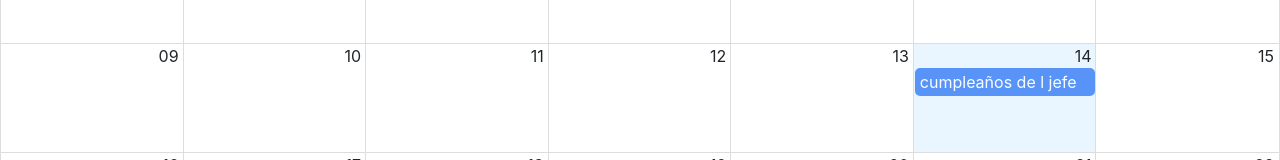
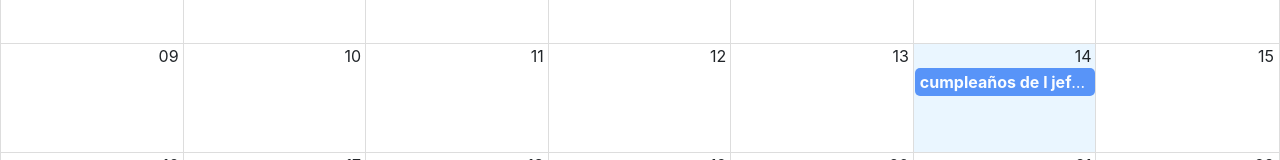
Before and after one commit to andrescolo2008/CalendarApp, a React (Vite) app: page /auth in a window 1280 px wide. Shown: the part 321-481 px from the top of the page. Built offline with nearby package versions, Linux system fonts and the light colour scheme.

Commit message:
5.Personalizar cuadro del evento

```diff
--- /dev/null
+++ b/src/calendar/components/CalendarEvent.jsx
@@ -0,0 +1,14 @@
+
+
+export const CalendarEvent = ({event}) => {
+
+  const {title,user}= event
+
+    return (
+    <>
+    <strong>{title}</strong>
+    <span> - {user.name}</span>
+
+    </>
+  )
+}
--- a/src/calendar/index.js
+++ b/src/calendar/index.js
@@ -1,2 +1,3 @@
 export * from './pages/CalendarPage'
+export * from './components/CalendarEvent'
 export * from './components/NavBar'
--- a/src/calendar/pages/CalendarPage.jsx
+++ b/src/calendar/pages/CalendarPage.jsx
@@ -2,7 +2,7 @@
 import 'react-big-calendar/lib/css/react-big-calendar.css'
 
 import { addHours } from 'date-fns'
-import { NavBar } from '../'
+import { CalendarEvent, NavBar } from '../'
 
 import { getMessages, localizer } from '../../helpers'
 
@@ -22,7 +22,7 @@
 export const CalendarPage = () => {
 
   const eventStyleGetter= (event,start,end,isSelected) => {
-    console.log({event,start,end,isSelected})
+
     const style ={
       backgroundColor:'#347CF7',
       boderRadious:'0px',
@@ -48,6 +48,7 @@
       // 'calc(100vh -80px)'
       messages={getMessages()}
       eventPropGetter={eventStyleGetter}
+      components={{event:CalendarEvent}}
     />
     </>
   )
```
